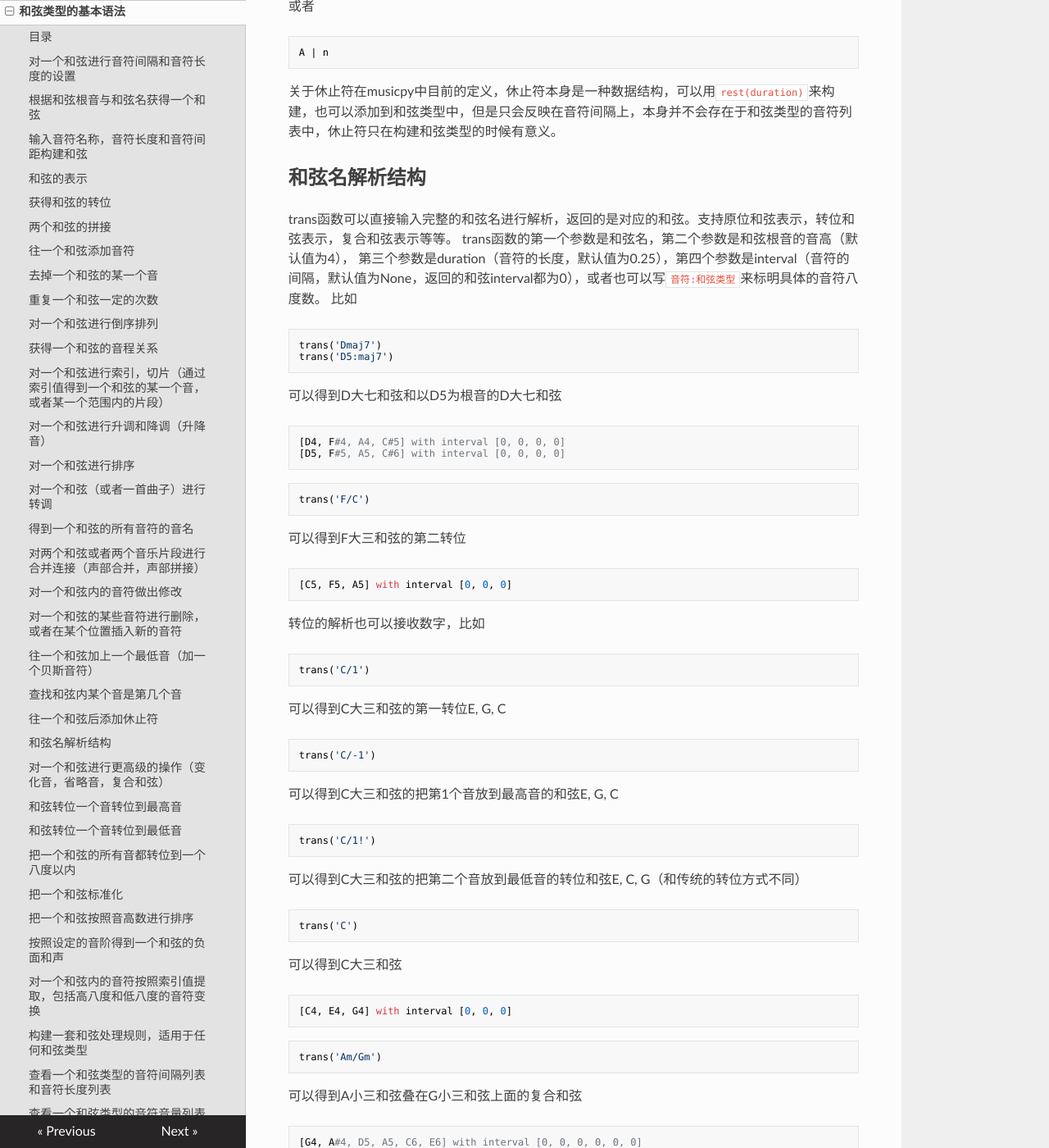
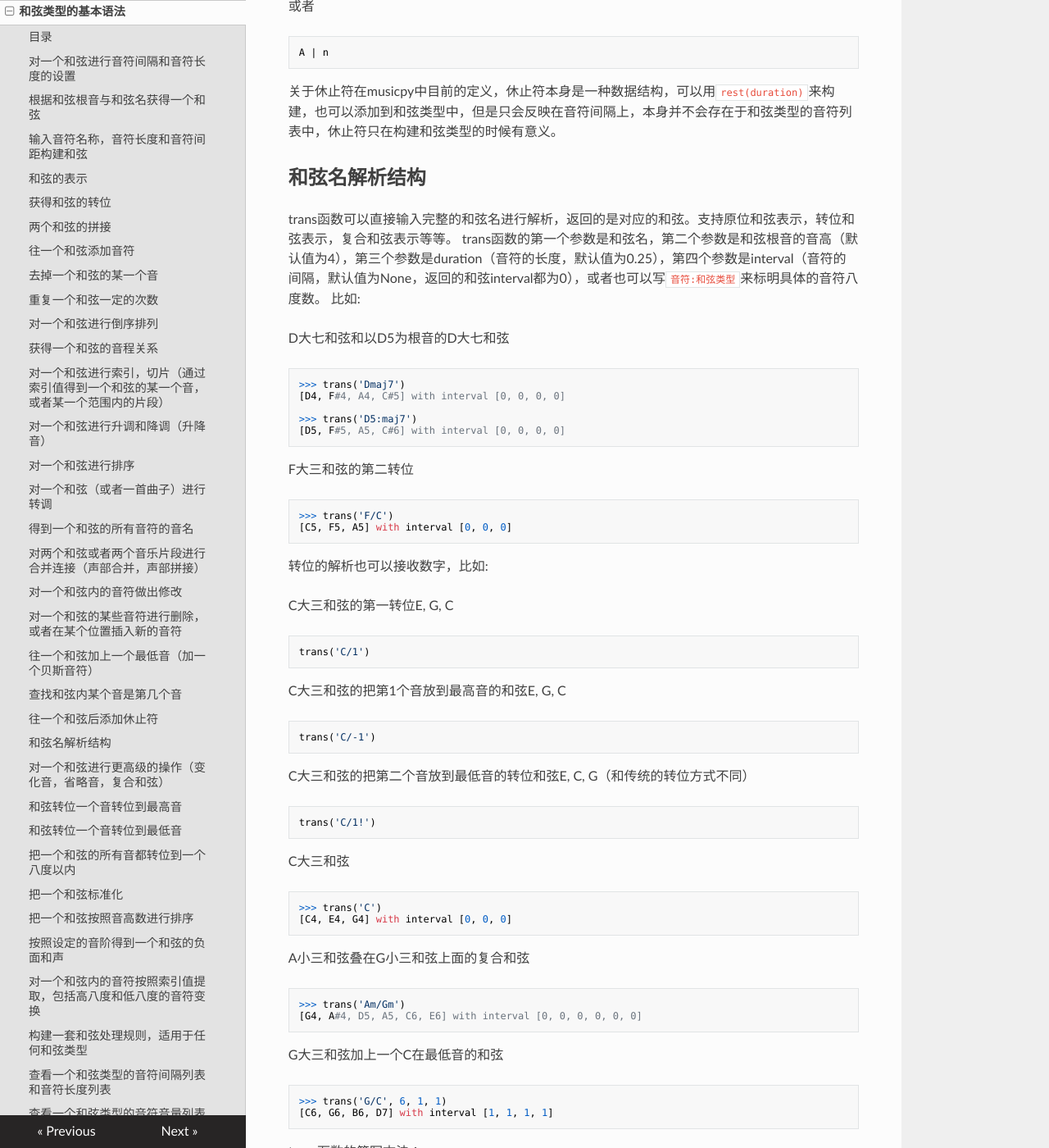
Before and after one commit to Rainbow-Dreamer/musicpy_docs_zh_CN, an MkDocs documentation site: the page built from docs/Basic syntax of chord type.md, in a window 1280 px wide and 1400 px high, scrolled down 15145 px. Shown: the whole window at 82% size. Built offline with MkDocs 1.6.1, drawn with Linux system fonts in a browser that asks for light colours; nearby versions of some CDN libraries; some of the changed text lies outside the part shown.

Commit message:
Update Basic syntax of chord type.md

````diff
--- a/docs/Basic syntax of chord type.md
+++ b/docs/Basic syntax of chord type.md
@@ -746,79 +746,64 @@ A | n
 ## 和弦名解析结构
 
 trans函数可以直接输入完整的和弦名进行解析，返回的是对应的和弦。支持原位和弦表示，转位和弦表示，复合和弦表示等等。
-trans函数的第一个参数是和弦名，第二个参数是和弦根音的音高（默认值为4），
-第三个参数是duration（音符的长度，默认值为0.25），第四个参数是interval（音符的间隔，默认值为None，返回的和弦interval都为0），或者也可以写`音符:和弦类型`来标明具体的音符八度数。
-比如
-
-```python
-trans('Dmaj7')
-trans('D5:maj7')
-```
-
-可以得到D大七和弦和以D5为根音的D大七和弦
-
-```python
+trans函数的第一个参数是和弦名，第二个参数是和弦根音的音高（默认值为4），第三个参数是duration（音符的长度，默认值为0.25），第四个参数是interval（音符的间隔，默认值为None，返回的和弦interval都为0），或者也可以写`音符:和弦类型`来标明具体的音符八度数。
+比如:
+
+D大七和弦和以D5为根音的D大七和弦
+
+```python
+>>> trans('Dmaj7')
 [D4, F#4, A4, C#5] with interval [0, 0, 0, 0]
+
+>>> trans('D5:maj7')
 [D5, F#5, A5, C#6] with interval [0, 0, 0, 0]
 ```
 
-```python
-trans('F/C')
-```
-
-可以得到F大三和弦的第二转位
-
-```python
+F大三和弦的第二转位
+
+```python
+>>> trans('F/C')
 [C5, F5, A5] with interval [0, 0, 0]
 ```
 
-转位的解析也可以接收数字，比如
+转位的解析也可以接收数字，比如:
+
+C大三和弦的第一转位E, G, C
 
 ```python
 trans('C/1')
 ```
 
-可以得到C大三和弦的第一转位E, G, C
+C大三和弦的把第1个音放到最高音的和弦E, G, C
 
 ```python
 trans('C/-1')
 ```
 
-可以得到C大三和弦的把第1个音放到最高音的和弦E, G, C
+C大三和弦的把第二个音放到最低音的转位和弦E, C, G（和传统的转位方式不同）
 
 ```python
 trans('C/1!')
 ```
 
-可以得到C大三和弦的把第二个音放到最低音的转位和弦E, C, G（和传统的转位方式不同）
-
-```python
-trans('C')
-```
-
-可以得到C大三和弦
-
-```python
+C大三和弦
+
+```python
+>>> trans('C')
 [C4, E4, G4] with interval [0, 0, 0]
 ```
 
-```python
-trans('Am/Gm')
-```
-
-可以得到A小三和弦叠在G小三和弦上面的复合和弦
-
-```python
+A小三和弦叠在G小三和弦上面的复合和弦
+
+```python
+>>> trans('Am/Gm')
 [G4, A#4, D5, A5, C6, E6] with interval [0, 0, 0, 0, 0, 0]
 ```
 
-```python
-trans('G/C', 6, 1, 1)
-```
-
-可以得到G大三和弦加上一个C在最低音的和弦
-
-```python
+G大三和弦加上一个C在最低音的和弦
+
+```python
+>>> trans('G/C', 6, 1, 1)
 [C6, G6, B6, D7] with interval [1, 1, 1, 1]
 ```
 
````
